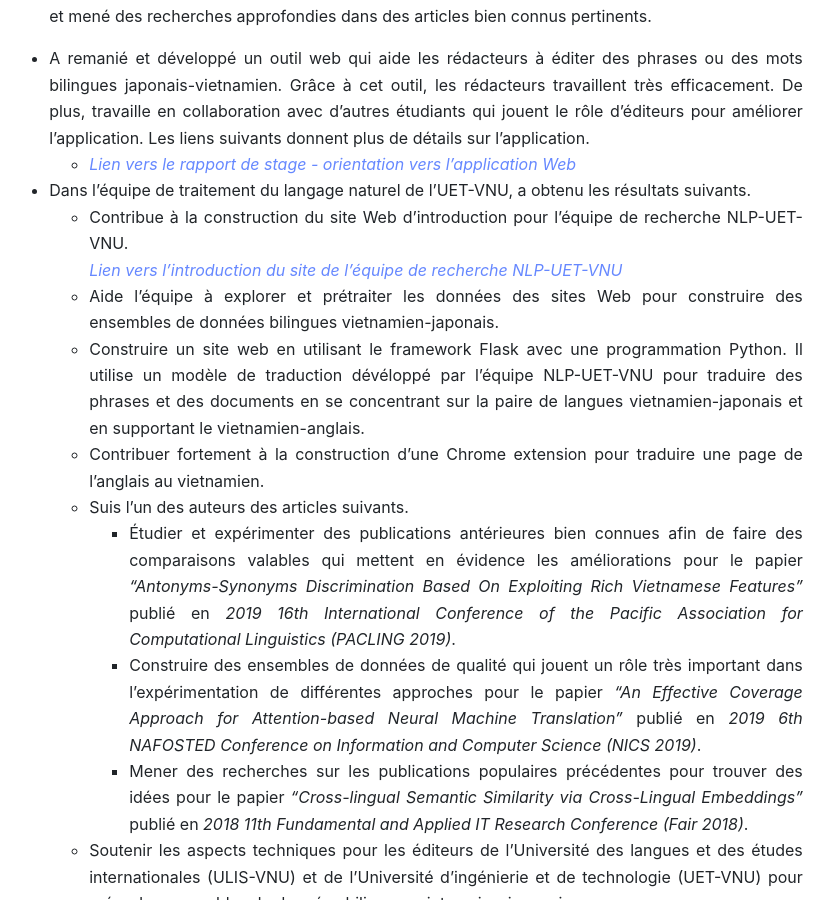
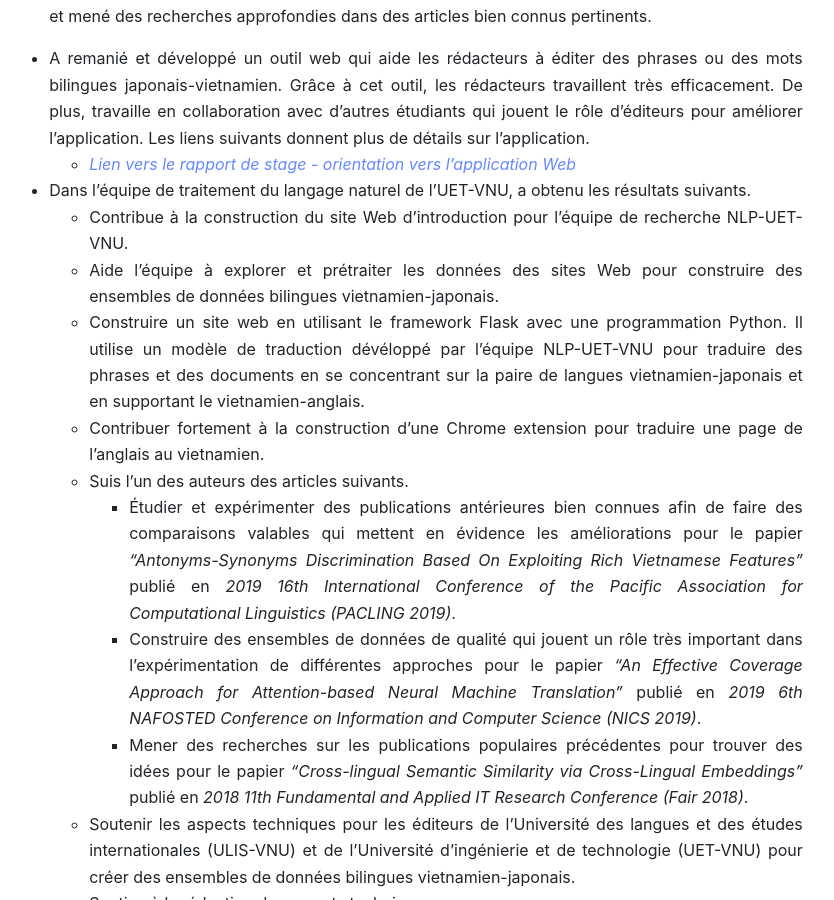
Before and after one commit to christianezeani/panthera-jekyll, a Jekyll site: the page built from fr/Achievement.md, in a window 1280 px wide and 900 px high, scrolled down 432 px. Shown: the whole window, without its empty margins (234-1068 px from the left). Built offline with Jekyll 4.4.1, drawn with Linux system fonts in a browser that asks for light colours.

Commit message:
Update Achievement.md

```diff
--- a/fr/Achievement.md
+++ b/fr/Achievement.md
@@ -17,10 +17,8 @@ order: 1
 
 * Dans l'équipe de traitement du langage naturel de l'UET-VNU, a obtenu les résultats suivants.
     * Contribue à la construction du site Web d'introduction pour l'équipe de recherche NLP-UET-VNU.
-      [*Lien vers l'introduction du site de l'équipe de recherche NLP-UET-VNU*](https://uetnlp.github.io/fr/Introduction/){:target="_blank"}
     * Aide l'équipe à explorer et prétraiter les données des sites Web pour construire des ensembles de données bilingues vietnamien-japonais.
     * Construire un site web en utilisant le framework Flask avec une programmation Python. Il utilise un modèle de traduction dévéloppé par l'équipe NLP-UET-VNU pour traduire des phrases et des documents en se concentrant sur la paire de langues vietnamien-japonais et en supportant le vietnamien-anglais.
-    <!--[Link app](https://nmtuet.ddnsfree.com/login_interface/){:target="_blank"} -->
     <!--[Lien de rapport du app](https://nmtuet.ddnsfree.com/login_interface/){:target="_blank"} -->
     * Contribuer fortement à la construction d'une Chrome extension pour traduire une page de l'anglais au vietnamien.
     * Suis l'un des auteurs des articles suivants.
```
